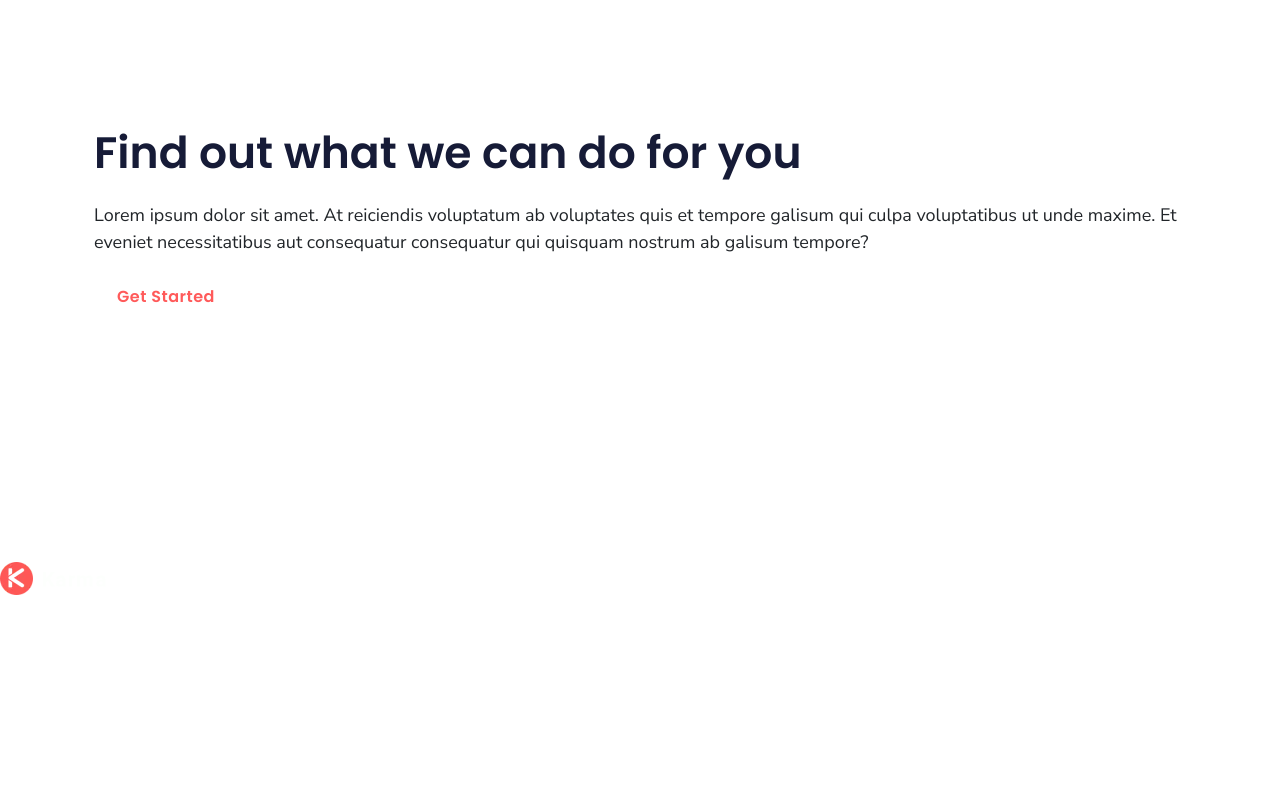
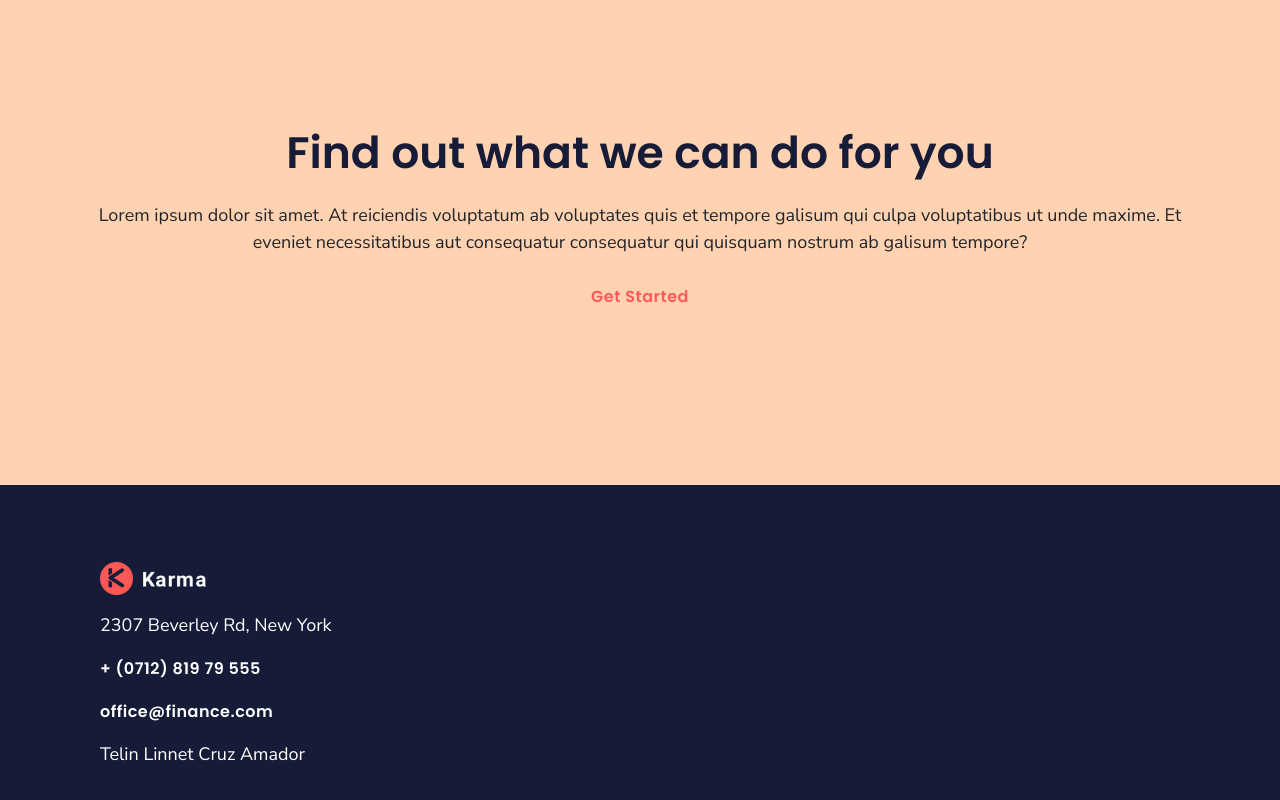
Before and after one commit to Telincruz123/examen1, a plain HTML site: page index.html in a window 1280 px wide. Shown: the part 2404-3204 px from the top of the page. Drawn offline with Linux system fonts and the light colour scheme.

Commit message:
Add files via upload

```diff
--- a/css/style.css
+++ b/css/style.css
@@ -80,3 +80,14 @@ h4{
 	color: var(--color-titulos);
 	margin: 20px 0;
 }
+
+#cta{
+	background-color: var(--fondo-cta);
+	text-align: center;
+	align-content: center;
+}
+
+footer{
+	background-color: var(--fondo-footer);
+	padding-left: 100px;
+}
--- a/index.html
+++ b/index.html
@@ -108,7 +108,7 @@
 			<p>2307 Beverley Rd, New York</p>
 			<p><a href="#">+ (0712) 819 79 555</a></p>
 			<p><a href="mailto:office@finance.com">office@finance.com</a></p>
-			<p>{Nombre Completo}</p>
+			<p>Telin Linnet Cruz Amador</p>
 	</footer>
 
 	<!-- js -->
```
